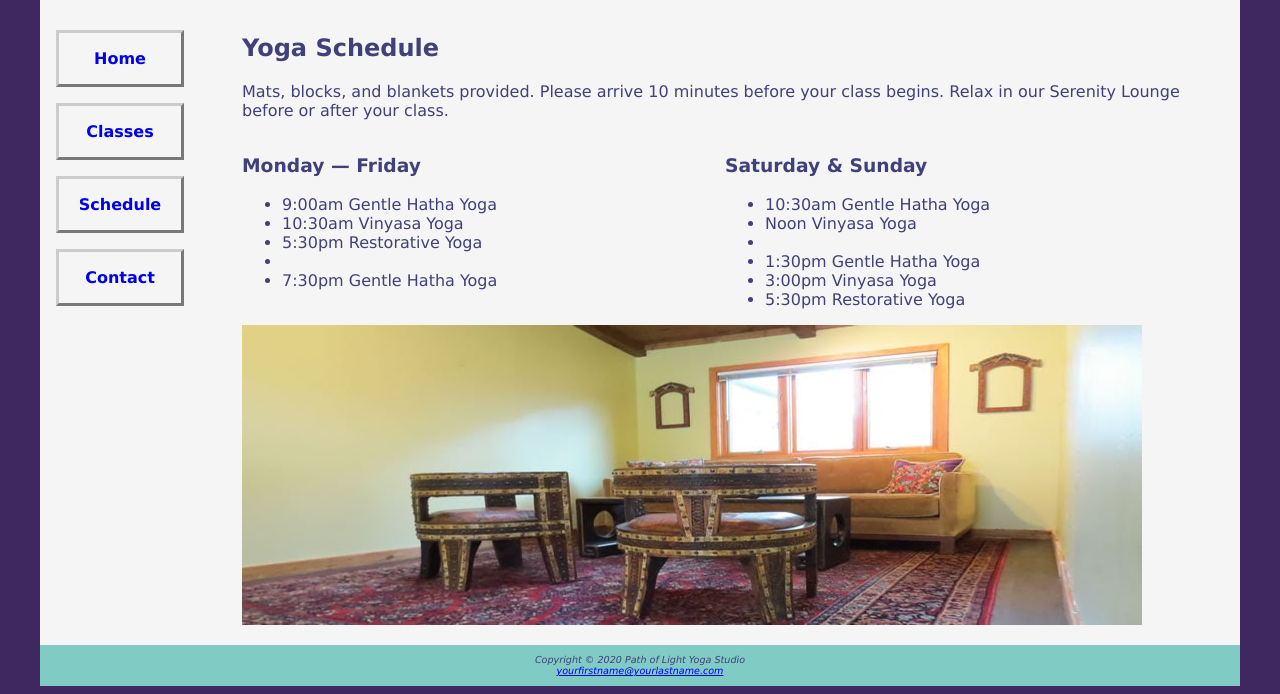
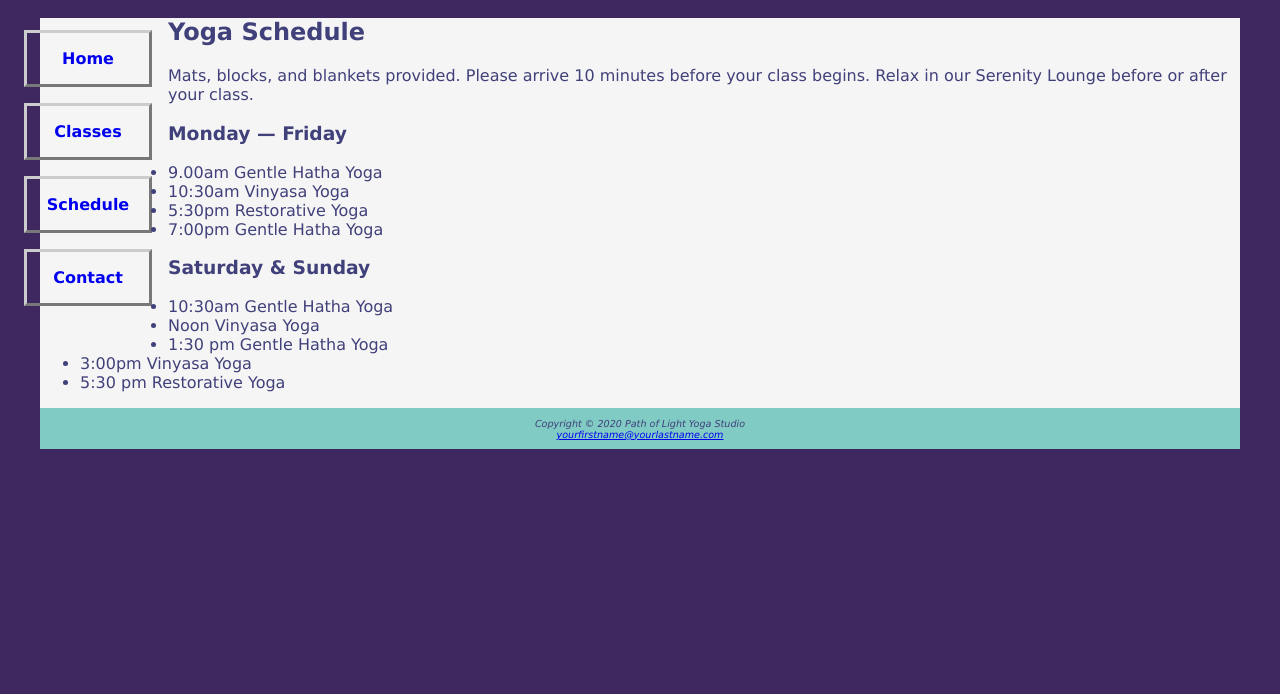
Before and after one commit to NestorMenjiv38/CaseStudies_Chap4_Yoga, a plain HTML site: page schedule.html in a window 1280 px wide. Shown: the part 173-867 px from the top of the page. After the commit the page ends 800 px from the top, so only its background shows below. Drawn offline with Linux system fonts and the light colour scheme.

Commit message:
Update schedule.html

```diff
--- a/schedule.html
+++ b/schedule.html
@@ -1,13 +1,13 @@
 <!DOCTYPE html>
 <html lang="en">
   <head>
-<title>Path of Light Yoga Stuido :: Schedule</title>
-<meta charset="utf-8">
+    <title>Path of Light  Yoga Studio :: Schedule</title>
+    <meta charset="utf8-">
+    <meta name="viewport" content="width-device-width, initial-scale=1.0">
     <link href="yoga.css" rel="stylesheet">
   </head>
   <body>
-<div id="wrapper">
-<header>
+    <header class="content">
       <h1><a href="index.html">Path of Light Yoga Studio</a></h1>
     </header>
     <nav>
@@ -16,33 +16,35 @@
         <li><a href="classes.html">Classes</a></li>
         <li><a href="schedule.html">Schedule</a></li>
         <li><a href="contact.html">Contact</a></li>
-  </ul>
+        <ul>
           </nav>
+        <div id="wrapper"
              <main>
         <h2>Yoga Schedule</h2>
         <p>Mats, blocks, and blankets provided. Please arrive 10 minutes before your class
           begins. Relax in our Serenity Lounge before or after your class.</p>
-  <section class="onehalf">
+        <div id="flow">
+          <section>
             <h3>Monday &mdash; Friday</h3>
             <ul>
-<li>9:00am Gentle Hatha Yoga</li>
+              <li>9.00am Gentle Hatha Yoga</li>
               <li>10:30am Vinyasa Yoga</li>
-<li>5:30pm Restorative Yoga<li>
-<li>7:30pm Gentle Hatha Yoga</li>
+              <li>5:30pm Restorative Yoga</li>
+              <li>7:00pm Gentle Hatha Yoga</li>
             </ul>
           </section>
-  <section class="onehalf">
+          <section>
             <h3>Saturday &amp; Sunday</h3>
             <ul>
               <li>10:30am Gentle Hatha Yoga</li>
-<li>Noon Vinyasa Yoga<li>
-<li>1:30pm Gentle Hatha Yoga</li>
+              <li>Noon Vinyasa Yoga</li>
+              <li>1:30 pm Gentle Hatha Yoga</li>
               <li>3:00pm Vinyasa Yoga</li>
-<li>5:30pm Restorative Yoga</li>
+              <li>5:30 pm Restorative Yoga</li>
             </ul>
           </section>
-  <div id="hero">
-    <img src="yogalounge.jpg" alt="yoga lounge" width="900" height="300">
+        </div>
+        <div id="loungehero">
         </div>
         </main>
       <footer>
```
Lines whose indentation alone changed are shown as unchanged.
